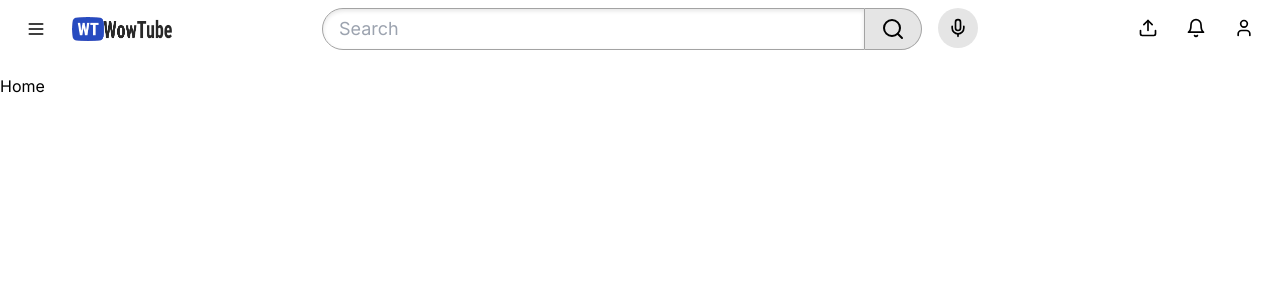
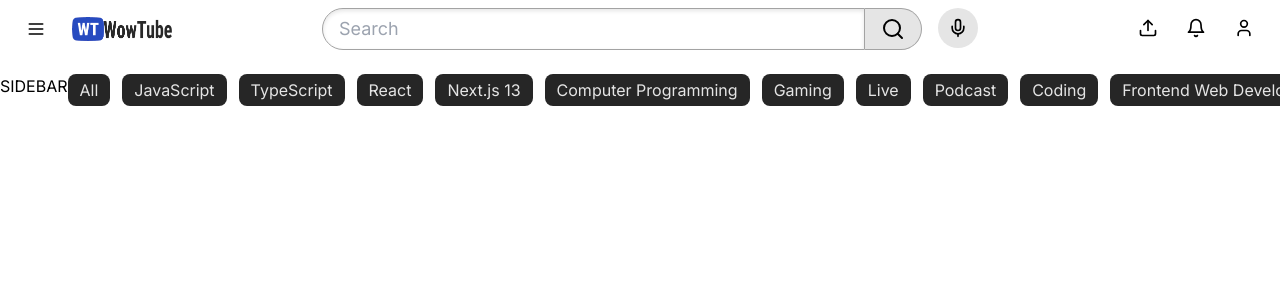
Before and after one commit to ocitocit/homepage-yt, a Next.js app: page / in a window 1280 px wide. Shown: the top 300 px of the page. Built offline with nearby package versions, Linux system fonts and the light colour scheme.

Commit message:
add categorypills

```diff
--- a/app/page.tsx
+++ b/app/page.tsx
@@ -1,5 +1,22 @@
+import CategoryPills from '@/components/CategoryPills';
+import { categories } from '@/libs/data';
+
 const Home = () => {
-  return <div>Home</div>;
+  return (
+    <main
+      className="
+        grid
+        grid-cols-[auto,1fr]
+        flex-grow-1
+        overflow-auto
+      "
+    >
+      <div>SIDEBAR</div>
+      <div className="sticky top-0 z-10 bg-white pb-4">
+        <CategoryPills categories={categories} />
+      </div>
+    </main>
+  );
 };
 
 export default Home;
```
